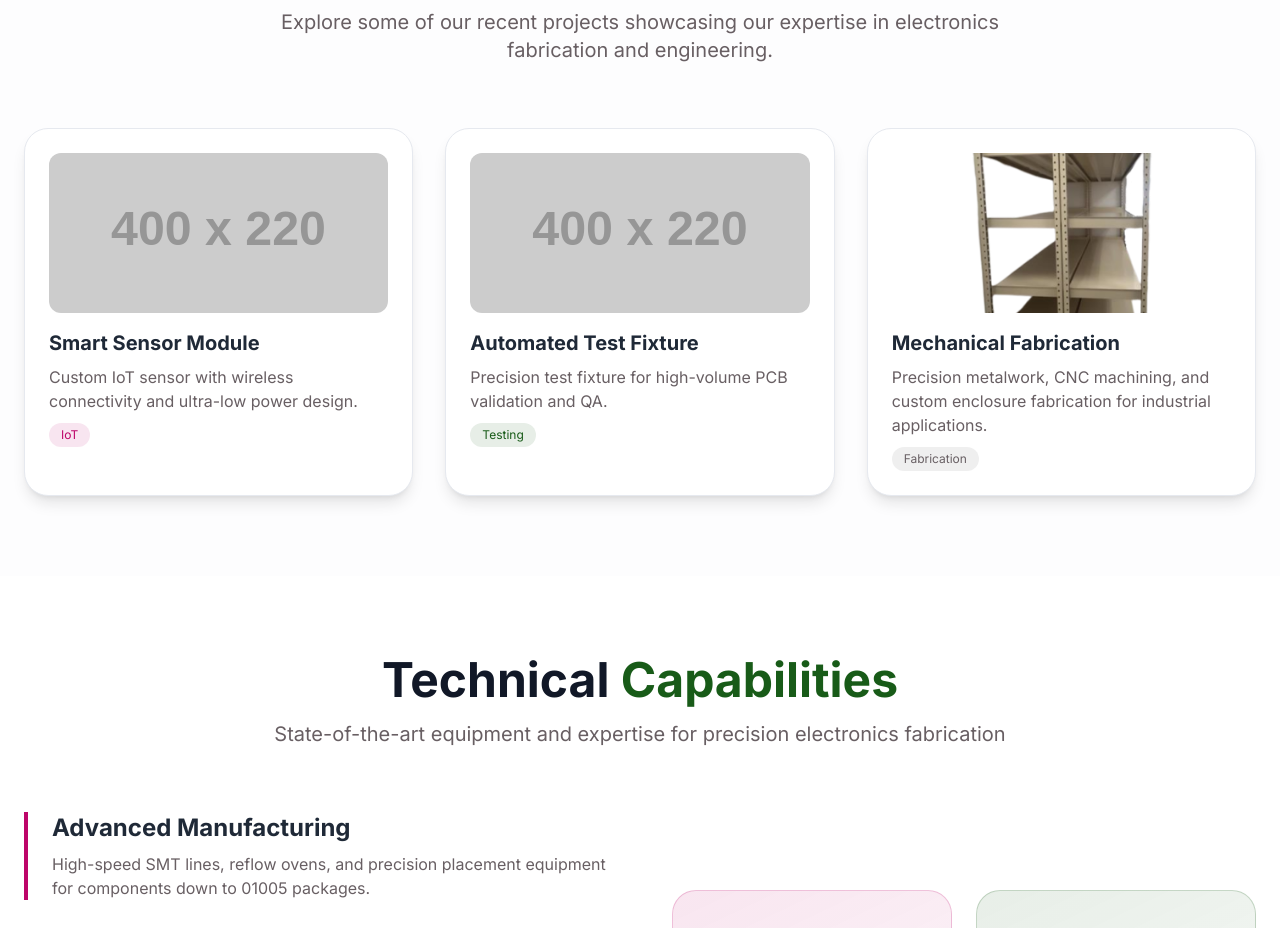
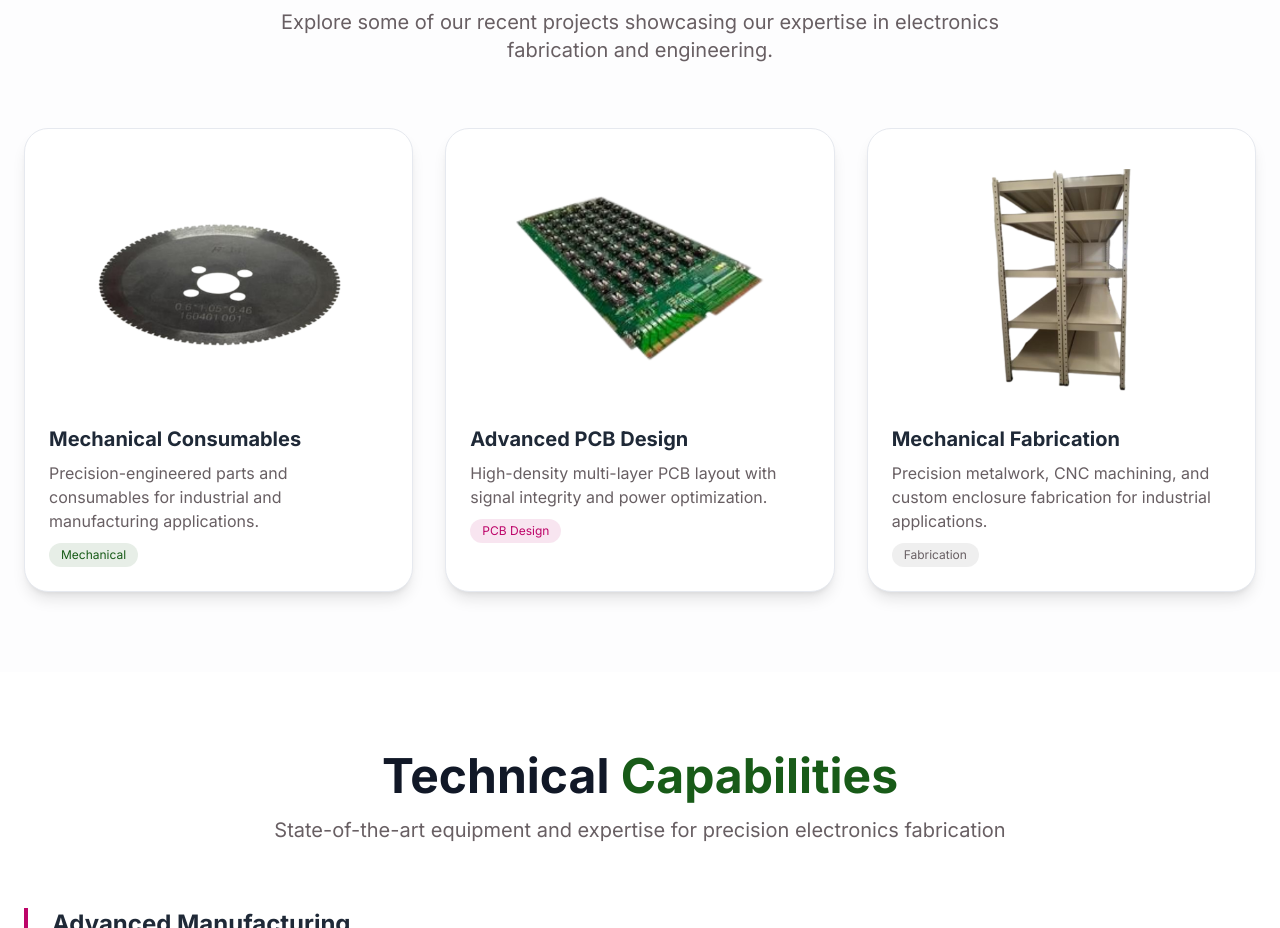
Before and after one commit to Zarathustra09/NetsworksTailwind, a plain HTML site: page index.html in a window 1280 px wide. Shown: the part 6068-6996 px from the top of the page. Drawn offline with nearby package versions, Linux system fonts and the light colour scheme; placeholder pictures from the web are drawn by us.

Commit message:
Update portfolio section with new images and descriptions for mechanical consumables and PCB design projects

```diff
--- a/index.html
+++ b/index.html
@@ -909,30 +909,49 @@
   <div class="container mx-auto px-6">
     <div class="text-center mb-16">
       <h2 class="text-5xl font-bold mb-4 text-gray-900 dark:text-white">Our <span class="text-primary">Portfolio</span></h2>
-      <p class="text-xl text-accent dark:text-gray-300 max-w-3xl mx-auto">Explore some of our recent projects showcasing our expertise in electronics fabrication and engineering.</p>
+      <p class="text-xl text-accent dark:text-gray-300 max-w-3xl mx-auto">
+        Explore some of our recent projects showcasing our expertise in electronics fabrication and engineering.
+      </p>
     </div>
     <div class="grid md:grid-cols-2 lg:grid-cols-3 gap-8">
+
       <div class="bg-white dark:bg-gray-800 p-6 rounded-3xl border border-secondary dark:border-gray-700 shadow-lg transition-colors duration-300">
-        <img src="https://placehold.co/400x220/BD0569/FFFFFF?text=Put+Image+Here" alt="Smart Sensor Module" class="w-full h-40 object-cover rounded-xl mb-4">
-        <h3 class="text-xl font-bold mb-2 text-gray-800 dark:text-white">Smart Sensor Module</h3>
-        <p class="text-accent dark:text-gray-300 mb-2">Custom IoT sensor with wireless connectivity and ultra-low power design.</p>
-        <span class="inline-block bg-primary/10 text-primary px-3 py-1 rounded-full text-xs">IoT</span>
+        <img src="NETWORKS COMPANY PROFILE/mechanical_consumables/blade.png"
+             alt="Mechanical Consumables"
+             class="w-full max-h-64 object-contain rounded-xl mb-4">
+        <h3 class="text-xl font-bold mb-2 text-gray-800 dark:text-white">Mechanical Consumables</h3>
+        <p class="text-accent dark:text-gray-300 mb-2">
+          Precision-engineered parts and consumables for industrial and manufacturing applications.
+        </p>
+        <span class="inline-block bg-success/10 text-success px-3 py-1 rounded-full text-xs">Mechanical</span>
       </div>
+
       <div class="bg-white dark:bg-gray-800 p-6 rounded-3xl border border-secondary dark:border-gray-700 shadow-lg transition-colors duration-300">
-        <img src="https://placehold.co/400x220/185B18/FFFFFF?text=Put+Image+Here" alt="Automated Test Fixture" class="w-full h-40 object-cover rounded-xl mb-4">
-        <h3 class="text-xl font-bold mb-2 text-gray-800 dark:text-white">Automated Test Fixture</h3>
-        <p class="text-accent dark:text-gray-300 mb-2">Precision test fixture for high-volume PCB validation and QA.</p>
-        <span class="inline-block bg-success/10 text-success px-3 py-1 rounded-full text-xs">Testing</span>
+        <img src="NETWORKS COMPANY PROFILE/pcb/pcb_design.png"
+             alt="PCB Design Project"
+             class="w-full max-h-64 object-contain rounded-xl mb-4">
+        <h3 class="text-xl font-bold mb-2 text-gray-800 dark:text-white">Advanced PCB Design</h3>
+        <p class="text-accent dark:text-gray-300 mb-2">
+          High-density multi-layer PCB layout with signal integrity and power optimization.
+        </p>
+        <span class="inline-block bg-primary/10 text-primary px-3 py-1 rounded-full text-xs">PCB Design</span>
       </div>
-     <div class="bg-white dark:bg-gray-800 p-6 rounded-3xl border border-secondary dark:border-gray-700 shadow-lg transition-colors duration-300">
-       <img src="NETWORKS%20COMPANY%20PROFILE/mechanical_fab/metal_shelf.png" alt="Mechanical Fabrication" class="w-full h-40 object-cover rounded-xl mb-4">
-       <h3 class="text-xl font-bold mb-2 text-gray-800 dark:text-white">Mechanical Fabrication</h3>
-       <p class="text-accent dark:text-gray-300 mb-2">Precision metalwork, CNC machining, and custom enclosure fabrication for industrial applications.</p>
-       <span class="inline-block bg-accent/10 text-accent dark:text-gray-400 px-3 py-1 rounded-full text-xs">Fabrication</span>
-     </div>
+
+      <div class="bg-white dark:bg-gray-800 p-6 rounded-3xl border border-secondary dark:border-gray-700 shadow-lg transition-colors duration-300">
+        <img src="NETWORKS COMPANY PROFILE/mechanical_fab/metal_shelf.png"
+             alt="Mechanical Fabrication"
+             class="w-full max-h-64 object-contain rounded-xl mb-4">
+        <h3 class="text-xl font-bold mb-2 text-gray-800 dark:text-white">Mechanical Fabrication</h3>
+        <p class="text-accent dark:text-gray-300 mb-2">
+          Precision metalwork, CNC machining, and custom enclosure fabrication for industrial applications.
+        </p>
+        <span class="inline-block bg-accent/10 text-accent dark:text-gray-400 px-3 py-1 rounded-full text-xs">Fabrication</span>
+      </div>
+
     </div>
   </div>
 </section>
+
 
 <!-- Capabilities Section -->
 <section id="capabilities" class="py-20 bg-white dark:bg-gray-900 transition-colors duration-300">
```
Also changed, not shown: NETWORKS COMPANY PROFILE/mechanical_consumables/blade.png (renamed from NETWORKS COMPANY PROFILE/9.png).
